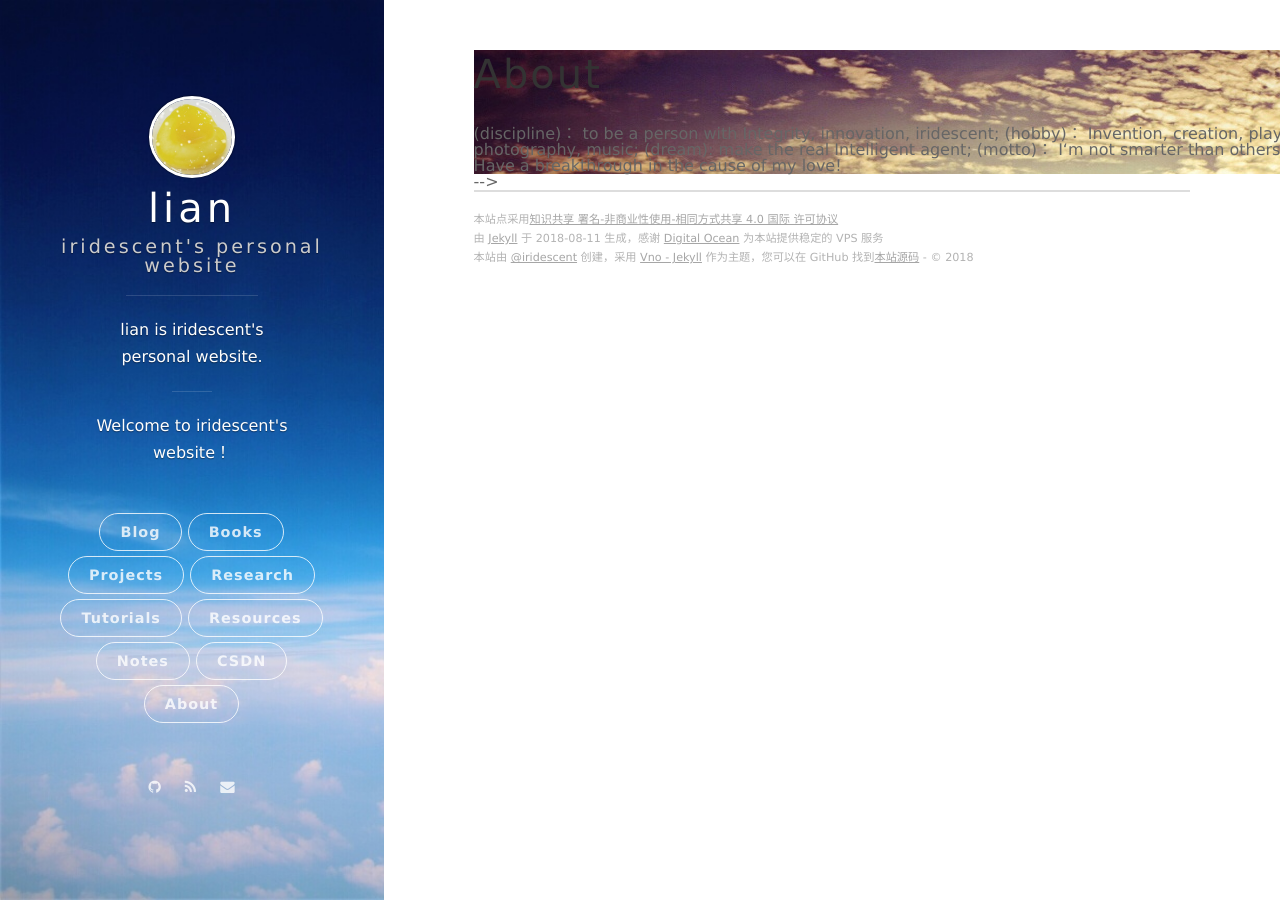
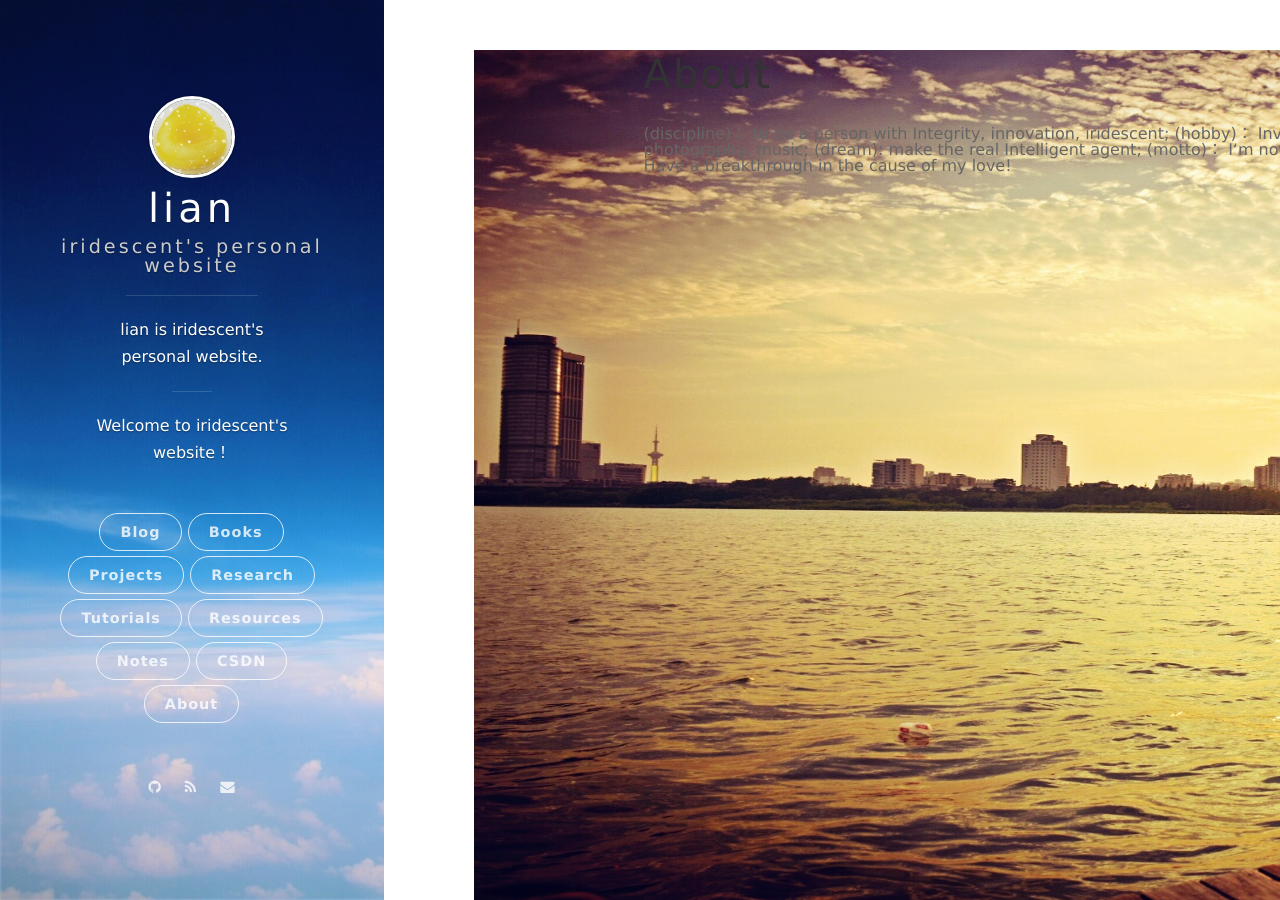
Before and after one commit to antsfamily/antsfamily.github.io, a Jekyll site: the page built from about/index.html, in a window 1280 px wide. Built offline with Jekyll 4.4.1, drawn with Linux system fonts in a browser that asks for light colours; nearby versions of some CDN libraries; a script that is not in the unit is left out; comment, search, counter and statistics services are not loaded.

Commit message:
update layout

```diff
--- a/_layouts/page.html
+++ b/_layouts/page.html
@@ -3,14 +3,14 @@
 ---
 
 <!-- <article class="post-container post-container--single" itemscope itemtype="http://schema.org/BlogPosting"> -->
-<header class="panel-main" style="background-image: url('{{ site.baseurl }}/{% if page.header-img %}{{ page.header-img }}{% else %}{{ site.header-img }}{% endif %}')">
+<header class="panel-cover" style="background-image: url('{{ site.baseurl }}/{% if page.header-img %}{{ page.header-img }}{% else %}{{ site.header-img }}{% endif %}')">
     <div class="container">
         <div class="row">
             <div class="col-lg-8 col-lg-offset-2 col-md-10 col-md-offset-1">
                 <div class="site-heading">
                     <h1>{% if page.title %}{{ page.title }}{% else %}{{ site.title }}{% endif %}</h1>
                     <hr class="large">
-                    <span class="site.description">{{ page.description }}</span>
+                    <span class="site-description">{{ page.description }}</span>
                 </div>
             </div>
         </div>
```
